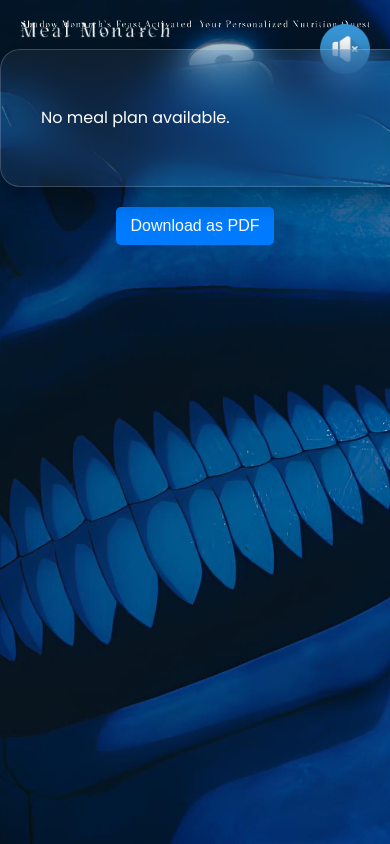
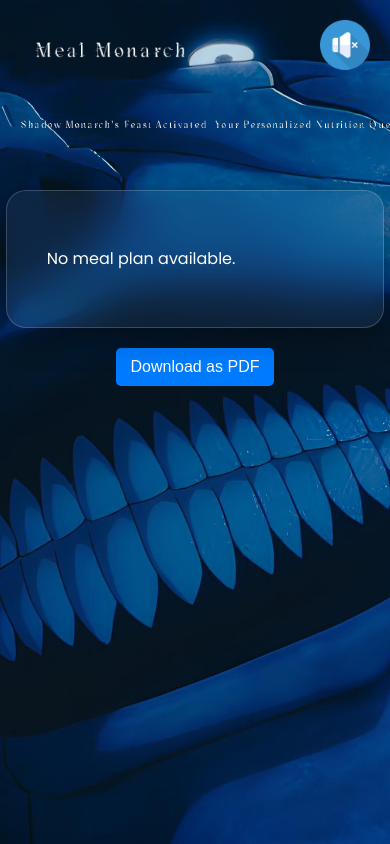
Before and after one commit to vanamalajayasurya/meal-monarch, a website: page recipe.html in a window 390 px wide. Drawn offline with nearby package versions, Linux system fonts and the light colour scheme.

Commit message:
responsiveness for recipe.html

```diff
--- a/recipe.html
+++ b/recipe.html
@@ -30,7 +30,7 @@
         }
 
         .logo {
-            position: fixed;
+            position: absolute;
             top: 20px;
             left: 20px;
             z-index: 1000;
@@ -39,6 +39,16 @@
         .logo img{
             width: 150px;
             height: auto;
+        }
+
+        #mutebtn{
+            width: 50px;
+            position: fixed;
+            top: 20px;
+            right: 20px;
+            cursor: pointer;
+            z-index: 1000;
+
         }
 
        .heading{
@@ -54,13 +64,7 @@
             height: auto;
         }
 
-        #mutebtn{
-            width: 50px;
-            position: fixed;
-            top: 24px;
-            right: 20px;
-            cursor: pointer;
-        }
+
 
         /* #mealPlanContainer {
             max-width: 600px;
@@ -117,6 +121,30 @@
 
         button:hover {
             background: #0056b3;
+
+        }
+
+
+        @media screen and (max-width: 430px) {
+            .logo{
+                width: 180px;
+                margin-top: 20px;
+            }
+
+
+            #mealPlanContainer{
+                margin-top: 40px;
+                width: 76%;
+
+            }
+
+            .heading{
+                margin-top: 100px;
+                width: 380px;
+                height: 50px;
+
+            }
+
 
         }
 
```
Also changed, not shown: dashbord.css (+12 -2 lines), loading-buffer.gif.
